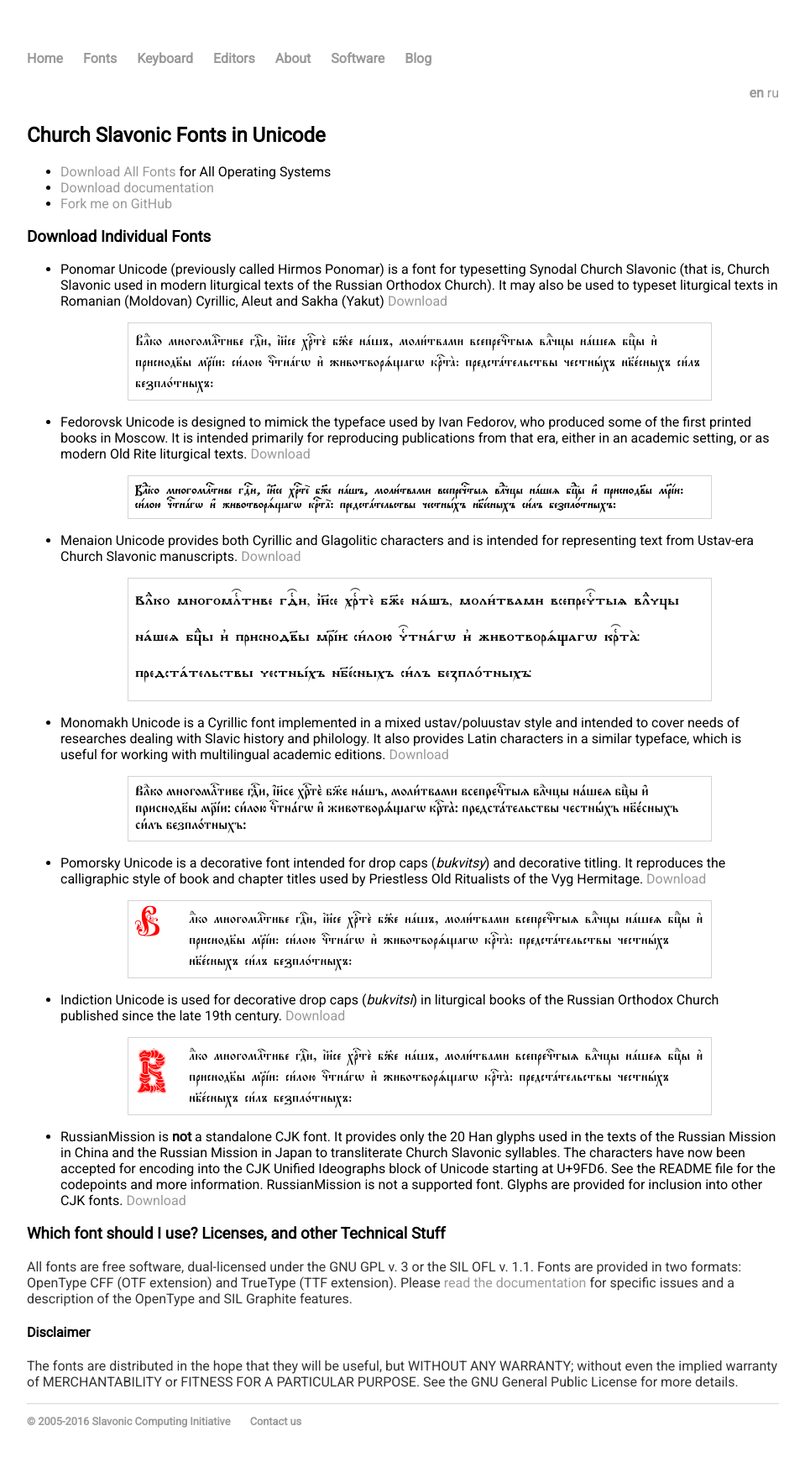
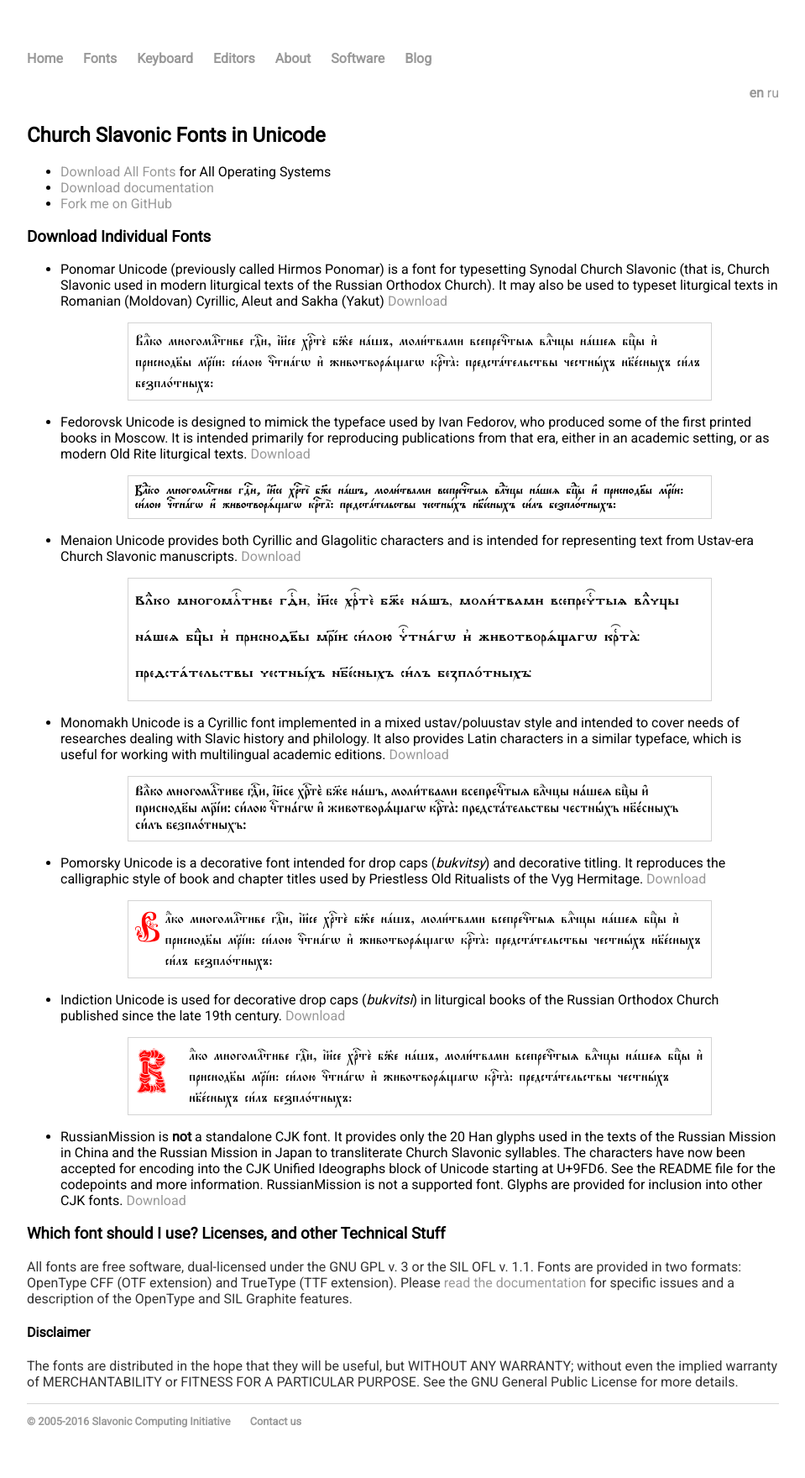
Before and after one commit to slavonic/slavonic.github.io, a Jekyll site: the page built from fonts.md, in a window 1280 px wide. Shown: the whole page at 84% size, without its empty margins (160-1119 px from the left). Built offline with Jekyll 4.4.1, drawn with Linux system fonts in a browser that asks for light colours; our own code applies the rules of GitHub Pages for plain Markdown files.

Commit message:
Update fonts.css

```diff
--- a/css/fonts.css
+++ b/css/fonts.css
@@ -60,9 +60,9 @@
   font-family: 'Pomorsky Unicode';
   font-size: 400%;
   float : left;
-  width : 1em;
   color : red;
-  margin-top: -0.2em;
+  margin-top: -0.1em;
+  margin-right: 0.1em;
 }
 
 .indiction-dropcaps {
```
